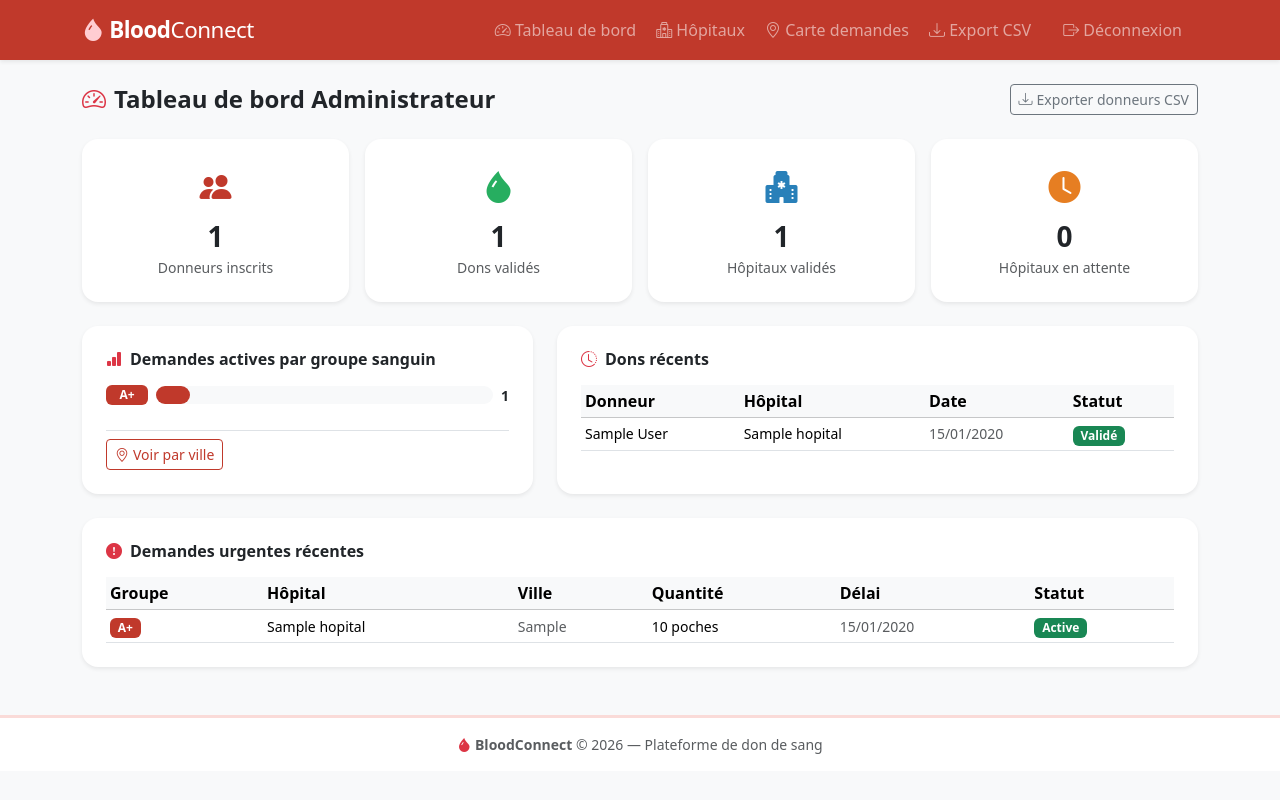
After one commit to MrKammounYT/Blood-Connect, a Django app: page /bloodadmin/ in a window 1280 px wide. The commit adds this page. Run offline with Django 5.2, Linux system fonts and the light colour scheme; a user stored in the database is signed in; tables that the repository leaves empty hold one stand-in row (values such as "Sample post"); parts of the project's set-up code (start-up, migrations or seed data) failed here and were passed over.

Commit message:
BC-32 — Validate hospitals → /bloodadmin/hospitals/ — table of pending hospitals with Valider/Rejeter buttons, validated hospitals with Désactiver   option   BC-33 — Admin stats dashboard → /bloodadmin/ — 4 stat cards (donors, dons, hospitals, pending), bar chart of active demandes by blood type, recent dons   and demandes tables   BC-34 — Demandes by city → /bloodadmin/demandes/ — active demandes grouped by city in cards with blood type badges   BC-35 — Export CSV → /bloodadmin/export/donors/ — downloads all donors with UTF-8 BOM for Excel compatibility   BC-38 — README — installation steps, URLs, business rules, project structure   BC-39 — N+1 fixes — added select_related/prefetch_related on demande history, attendees list, admin views; imports cleaned up   Navbar — admin users now see Tableau de bord, Hôpitaux, Carte demandes, Export CSV links

```diff
--- a/bloodconnect/urls.py
+++ b/bloodconnect/urls.py
@@ -1,7 +1,7 @@
 from django.contrib import admin
 from django.urls import path, include
 from core import views as core_views
-from core.urls import donor_urlpatterns, hospital_urlpatterns
+from core.urls import donor_urlpatterns, hospital_urlpatterns, admin_urlpatterns
 
 urlpatterns = [
     path('admin/', admin.site.urls),
@@ -9,4 +9,5 @@ urlpatterns = [
     path('accounts/', include('accounts.urls')),
     path('donor/', include((donor_urlpatterns, 'donor'))),
     path('hospital/', include((hospital_urlpatterns, 'hospital'))),
+    path('bloodadmin/', include((admin_urlpatterns, 'admin_panel'))),
 ]
--- a/core/urls.py
+++ b/core/urls.py
@@ -1,5 +1,14 @@
 from django.urls import path
 from . import views
+
+admin_urlpatterns = [
+    path('', views.admin_dashboard, name='dashboard'),
+    path('hospitals/', views.admin_hospitals, name='hospitals'),
+    path('hospitals/<int:pk>/validate/', views.admin_validate_hospital, name='validate_hospital'),
+    path('hospitals/<int:pk>/reject/', views.admin_reject_hospital, name='reject_hospital'),
+    path('demandes/', views.admin_demandes_map, name='demandes_map'),
+    path('export/donors/', views.admin_export_donors, name='export_donors'),
+]
 
 donor_urlpatterns = [
     path('dashboard/', views.donor_dashboard, name='dashboard'),
--- a/core/views.py
+++ b/core/views.py
@@ -2,9 +2,11 @@ from django.shortcuts import render, redirect, get_object_or_404
 from django.contrib import messages
 from django.core.paginator import Paginator
 from django.utils import timezone
-from accounts.decorators import donor_required, hospital_required
 from django.db import transaction
-from .models import DemandeUrgente, Don, ReponseAppel, Campagne, Inscription, BLOOD_COMPATIBILITY
+from django.db.models import Count, Q
+from accounts.decorators import donor_required, hospital_required, admin_required
+from accounts.models import User
+from .models import DemandeUrgente, Don, ReponseAppel, Campagne, Inscription, Donneur, Hopital, BLOOD_COMPATIBILITY, BLOOD_GROUPS
 from .forms import DemandeUrgenteForm, DonForm, CampagneForm, InscriptionForm
 
 
@@ -188,7 +190,7 @@ def close_demande(request, pk):
 @hospital_required
 def demande_history(request):
     hopital = request.user.hopital
-    demandes = hopital.demandes.all()
+    demandes = hopital.demandes.prefetch_related('reponses').all()
 
     statut_filter = request.GET.get('statut', '')
     if statut_filter:
@@ -367,3 +369,99 @@ def register_campagne(request, pk):
         form = InscriptionForm()
 
     return render(request, 'donor/register_campagne.html', {'form': form, 'campagne': campagne})
+
+
+# ─── Admin panel views ────────────────────────────────────────────────────────
+
+@admin_required
+def admin_dashboard(request):
+    total_donors = Donneur.objects.count()
+    total_dons = Don.objects.filter(valide=True).count()
+    pending_hospitals = Hopital.objects.filter(valide=False).count()
+
+    demandes_by_group = (
+        DemandeUrgente.objects
+        .filter(statut=DemandeUrgente.Statut.ACTIVE)
+        .values('groupe_sanguin')
+        .annotate(total=Count('id'))
+        .order_by('groupe_sanguin')
+    )
+
+    recent_dons = Don.objects.select_related('donneur__user', 'hopital').order_by('-date_enregistrement')[:8]
+    recent_demandes = DemandeUrgente.objects.select_related('hopital').order_by('-date_creation')[:8]
+
+    return render(request, 'admin_panel/dashboard.html', {
+        'total_donors': total_donors,
+        'total_dons': total_dons,
+        'pending_hospitals': pending_hospitals,
+        'total_hospitals': Hopital.objects.filter(valide=True).count(),
+        'active_demandes': DemandeUrgente.objects.filter(statut=DemandeUrgente.Statut.ACTIVE).count(),
+        'demandes_by_group': demandes_by_group,
+        'recent_dons': recent_dons,
+        'recent_demandes': recent_demandes,
+    })
+
+
+@admin_required
+def admin_hospitals(request):
+    pending = Hopital.objects.filter(valide=False).select_related('user')
+    validated = Hopital.objects.filter(valide=True).select_related('user')
+    return render(request, 'admin_panel/hospitals.html', {
+        'pending': pending,
+        'validated': validated,
+    })
+
+
+@admin_required
+def admin_validate_hospital(request, pk):
+    hopital = get_object_or_404(Hopital, pk=pk)
+    hopital.valide = True
+    hopital.save()
+    messages.success(request, f"Hôpital « {hopital.nom} » validé.")
+    return redirect('admin_panel:hospitals')
+
+
+@admin_required
+def admin_reject_hospital(request, pk):
+    hopital = get_object_or_404(Hopital, pk=pk)
+    hopital.valide = False
+    hopital.save()
+    messages.warning(request, f"Hôpital « {hopital.nom} » rejeté.")
+    return redirect('admin_panel:hospitals')
+
+
+@admin_required
+def admin_demandes_map(request):
+    demandes = (
+        DemandeUrgente.objects
+        .filter(statut=DemandeUrgente.Statut.ACTIVE)
+        .select_related('hopital')
+        .order_by('hopital__ville', 'groupe_sanguin')
+    )
+    from collections import defaultdict
+    by_city = defaultdict(list)
+    for d in demandes:
+        by_city[d.hopital.ville].append(d)
+
+    return render(request, 'admin_panel/demandes_map.html', {
+        'by_city': dict(by_city),
+        'blood_groups': [g[0] for g in BLOOD_GROUPS],
+    })
+
+
+@admin_required
+def admin_export_donors(request):
+    import csv
+    from django.http import HttpResponse
+    response = HttpResponse(content_type='text/csv; charset=utf-8-sig')
+    response['Content-Disposition'] = 'attachment; filename="donneurs.csv"'
+    writer = csv.writer(response)
+    writer.writerow(['Nom', 'Prénom', 'Email', 'Groupe sanguin', 'Sexe', 'Ville', 'Actif', 'Nb dons'])
+    for d in Donneur.objects.select_related('user').prefetch_related('dons'):
+        writer.writerow([
+            d.user.last_name, d.user.first_name, d.user.email,
+            d.groupe_sanguin, d.get_sexe_display(), d.ville,
+            'Oui' if d.actif else 'Non',
+            d.dons.filter(valide=True).count(),
+        ])
+    return response
--- /dev/null
+++ b/templates/admin_panel/dashboard.html
@@ -0,0 +1,135 @@
+{% extends 'base.html' %}
+{% block title %}Tableau de bord Admin — BloodConnect{% endblock %}
+
+{% block content %}
+<div class="d-flex justify-content-between align-items-center mb-4 flex-wrap gap-2">
+  <h4 class="fw-bold mb-0"><i class="bi bi-speedometer2 text-danger me-2"></i>Tableau de bord Administrateur</h4>
+  <a href="{% url 'admin_panel:export_donors' %}" class="btn btn-outline-secondary btn-sm">
+    <i class="bi bi-download me-1"></i>Exporter donneurs CSV
+  </a>
+</div>
+
+<!-- Stats -->
+<div class="row g-3 mb-4">
+  <div class="col-6 col-md-3">
+    <div class="card border-0 shadow-sm rounded-4 p-4 text-center">
+      <div style="font-size:2rem; color:#c0392b;"><i class="bi bi-people-fill"></i></div>
+      <div class="fw-bold fs-3 mt-1">{{ total_donors }}</div>
+      <div class="text-muted small">Donneurs inscrits</div>
+    </div>
+  </div>
+  <div class="col-6 col-md-3">
+    <div class="card border-0 shadow-sm rounded-4 p-4 text-center">
+      <div style="font-size:2rem; color:#27ae60;"><i class="bi bi-droplet-fill"></i></div>
+      <div class="fw-bold fs-3 mt-1">{{ total_dons }}</div>
+      <div class="text-muted small">Dons validés</div>
+    </div>
+  </div>
+  <div class="col-6 col-md-3">
+    <div class="card border-0 shadow-sm rounded-4 p-4 text-center">
+      <div style="font-size:2rem; color:#2980b9;"><i class="bi bi-hospital-fill"></i></div>
+      <div class="fw-bold fs-3 mt-1">{{ total_hospitals }}</div>
+      <div class="text-muted small">Hôpitaux validés</div>
+    </div>
+  </div>
+  <div class="col-6 col-md-3">
+    <div class="card border-0 shadow-sm rounded-4 p-4 text-center {% if pending_hospitals > 0 %}border-warning{% endif %}">
+      <div style="font-size:2rem; color:#e67e22;"><i class="bi bi-clock-fill"></i></div>
+      <div class="fw-bold fs-3 mt-1">{{ pending_hospitals }}</div>
+      <div class="text-muted small">Hôpitaux en attente</div>
+      {% if pending_hospitals > 0 %}
+        <a href="{% url 'admin_panel:hospitals' %}" class="btn btn-warning btn-sm mt-2">Valider</a>
+      {% endif %}
+    </div>
+  </div>
+</div>
+
+<div class="row g-4 mb-4">
+  <!-- Demandes by blood group -->
+  <div class="col-md-5">
+    <div class="card border-0 shadow-sm rounded-4 p-4 h-100">
+      <h6 class="fw-bold mb-3"><i class="bi bi-bar-chart-fill text-danger me-2"></i>Demandes actives par groupe sanguin</h6>
+      {% if demandes_by_group %}
+        {% for item in demandes_by_group %}
+          <div class="d-flex align-items-center gap-2 mb-2">
+            <span class="badge fw-bold" style="background:#c0392b; min-width:42px;">{{ item.groupe_sanguin }}</span>
+            <div class="flex-grow-1 bg-light rounded-pill" style="height:18px;">
+              <div class="rounded-pill" style="height:18px; background:#c0392b; width:{{ item.total|add:0 }}0%; min-width:24px; max-width:100%;"></div>
+            </div>
+            <span class="fw-bold small">{{ item.total }}</span>
+          </div>
+        {% endfor %}
+      {% else %}
+        <p class="text-muted small mb-0">Aucune demande active.</p>
+      {% endif %}
+      <div class="mt-3 pt-2 border-top">
+        <a href="{% url 'admin_panel:demandes_map' %}" class="btn btn-outline-primary btn-sm">
+          <i class="bi bi-geo-alt me-1"></i>Voir par ville
+        </a>
+      </div>
+    </div>
+  </div>
+
+  <!-- Recent dons -->
+  <div class="col-md-7">
+    <div class="card border-0 shadow-sm rounded-4 p-4 h-100">
+      <h6 class="fw-bold mb-3"><i class="bi bi-clock-history text-danger me-2"></i>Dons récents</h6>
+      <div class="table-responsive">
+        <table class="table table-sm align-middle mb-0">
+          <thead class="table-light">
+            <tr><th>Donneur</th><th>Hôpital</th><th>Date</th><th>Statut</th></tr>
+          </thead>
+          <tbody>
+            {% for don in recent_dons %}
+              <tr>
+                <td class="small">{{ don.donneur.user.get_full_name|default:don.donneur.user.username }}</td>
+                <td class="small">{{ don.hopital.nom|default:"—" }}</td>
+                <td class="small text-muted">{{ don.date_don|date:"d/m/Y" }}</td>
+                <td>
+                  {% if don.valide %}
+                    <span class="badge bg-success">Validé</span>
+                  {% else %}
+                    <span class="badge bg-warning text-dark">En attente</span>
+                  {% endif %}
+                </td>
+              </tr>
+            {% empty %}
+              <tr><td colspan="4" class="text-muted text-center">Aucun don enregistré.</td></tr>
+            {% endfor %}
+          </tbody>
+        </table>
+      </div>
+    </div>
+  </div>
+</div>
+
+<!-- Recent demandes -->
+<div class="card border-0 shadow-sm rounded-4 p-4">
+  <h6 class="fw-bold mb-3"><i class="bi bi-exclamation-circle-fill text-danger me-2"></i>Demandes urgentes récentes</h6>
+  <div class="table-responsive">
+    <table class="table table-sm align-middle mb-0">
+      <thead class="table-light">
+        <tr><th>Groupe</th><th>Hôpital</th><th>Ville</th><th>Quantité</th><th>Délai</th><th>Statut</th></tr>
+      </thead>
+      <tbody>
+        {% for d in recent_demandes %}
+          <tr>
+            <td><span class="badge" style="background:#c0392b;">{{ d.groupe_sanguin }}</span></td>
+            <td class="small">{{ d.hopital.nom }}</td>
+            <td class="small text-muted">{{ d.hopital.ville }}</td>
+            <td class="small">{{ d.quantite }} poches</td>
+            <td class="small text-muted">{{ d.delai|date:"d/m/Y" }}</td>
+            <td>
+              {% if d.statut == 'active' %}<span class="badge bg-success">Active</span>
+              {% elif d.statut == 'cloturee' %}<span class="badge bg-secondary">Clôturée</span>
+              {% else %}<span class="badge bg-info">Satisfaite</span>{% endif %}
+            </td>
+          </tr>
+        {% empty %}
+          <tr><td colspan="6" class="text-muted text-center">Aucune demande.</td></tr>
+        {% endfor %}
+      </tbody>
+    </table>
+  </div>
+</div>
+{% endblock %}
--- a/templates/base.html
+++ b/templates/base.html
@@ -40,7 +40,20 @@
     <div class="collapse navbar-collapse" id="navMain">
       <ul class="navbar-nav ms-auto align-items-lg-center gap-1">
         {% if user.is_authenticated %}
-          {% if user.role == 'donneur' and not user.is_superuser %}
+          {% if user.is_superuser or user.role == 'admin' %}
+            <li class="nav-item">
+              <a class="nav-link" href="{% url 'admin_panel:dashboard' %}"><i class="bi bi-speedometer2"></i> Tableau de bord</a>
+            </li>
+            <li class="nav-item">
+              <a class="nav-link" href="{% url 'admin_panel:hospitals' %}"><i class="bi bi-hospital"></i> Hôpitaux</a>
+            </li>
+            <li class="nav-item">
+              <a class="nav-link" href="{% url 'admin_panel:demandes_map' %}"><i class="bi bi-geo-alt"></i> Carte demandes</a>
+            </li>
+            <li class="nav-item">
+              <a class="nav-link" href="{% url 'admin_panel:export_donors' %}"><i class="bi bi-download"></i> Export CSV</a>
+            </li>
+        {% elif user.role == 'donneur' and not user.is_superuser %}
             <li class="nav-item">
               <a class="nav-link" href="{% url 'donor:dashboard' %}"><i class="bi bi-grid"></i> Tableau de bord</a>
             </li>
```
Also changed, not shown: templates/admin_panel/demandes_map.html (added, +51 -0 lines), templates/admin_panel/hospitals.html (added, +88 -0 lines), templates/home.html (+92 -23 lines), README.md, static/landing-img-1.png (added).
